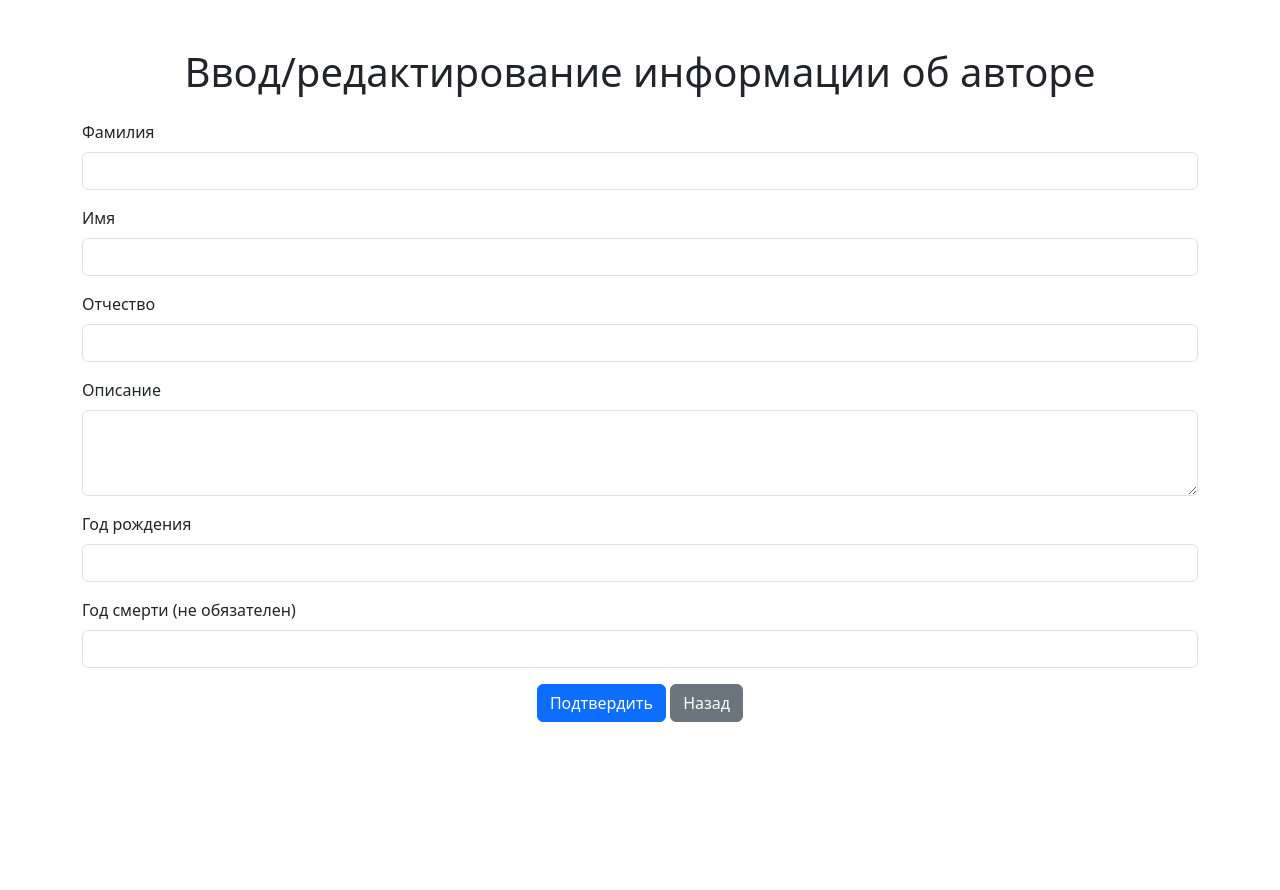
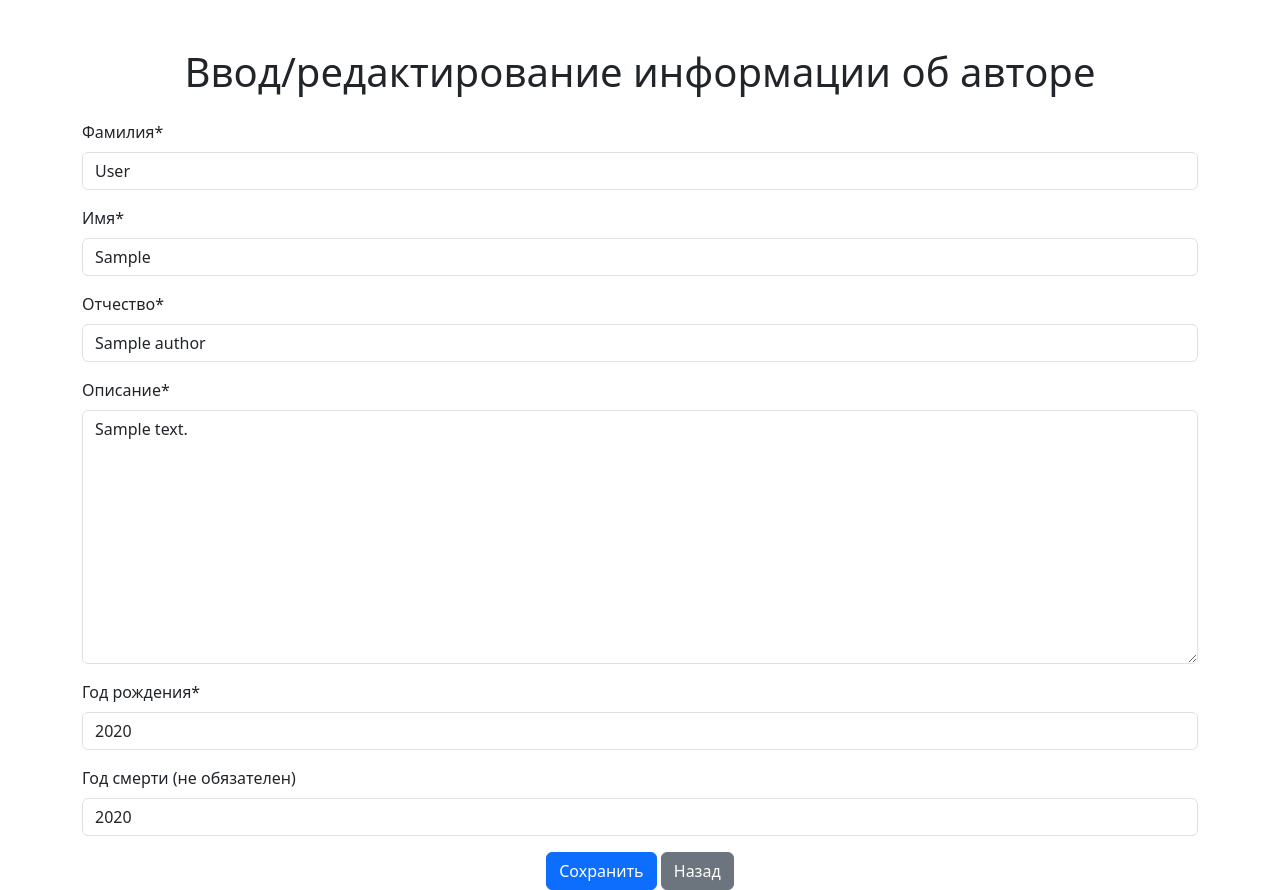
Before and after one commit to SERDCEED24/MyWebSiteGallery, a Django app: page /crud/form/Author/1/ in a window 1280 px wide. Before the commit the page ends 722 px from the top, so only its background shows below. Run offline with Django 5.2, Linux system fonts and the light colour scheme; tables that the repository leaves empty hold one stand-in row (values such as "Sample post"); some libraries are stand-ins or nearby versions.

Commit message:
Completed CRUD for Author table.

```diff
--- /dev/null
+++ b/artbaza/crud/forms.py
@@ -0,0 +1,24 @@
+from django import forms
+from .models import Author
+
+
+class AuthorForm(forms.ModelForm):
+    class Meta:
+        model = Author
+        fields = ['last_name', 'first_name', 'middle_name', 'description', 'year_of_birth', 'year_of_death']
+        labels = {
+            'last_name': 'Фамилия',
+            'first_name': 'Имя',
+            'middle_name': 'Отчество',
+            'description': 'Описание',
+            'year_of_birth': 'Год рождения',
+            'year_of_death': 'Год смерти (не обязателен)',
+        }
+
+
+MODEL_TITLES_HEADERS = {
+    'Author': ['автора', 'авторе']
+}
+MODEL_FORMS = {
+    'Author': AuthorForm
+}
--- a/artbaza/crud/templates/form.html
+++ b/artbaza/crud/templates/form.html
@@ -3,45 +3,22 @@
 <head>
     <meta charset="UTF-8">
     <meta name="viewport" content="width=device-width, initial-scale=1.0">
-    <title>Форма Автор</title>
+    <title>Форма {{ model_title }}</title>
     <link href="https://cdn.jsdelivr.net/npm/bootstrap@5.3.0-alpha3/dist/css/bootstrap.min.css" rel="stylesheet">
 </head>
 <body>
 <div class="container mt-5">
-        <h1 class="text-center">Ввод/редактирование информации об авторе</h1>
-        <form action="{% url 'add_record' 'Author' %}" method="post" class="mt-4">
+    <h1 class="text-center">Ввод/редактирование информации об {{ model_header }}</h1>
+    <form method="post" class="mt-4">
         {% csrf_token %}
-            <div class="mb-3">
-                <label for="last_name" class="form-label">Фамилия</label>
-                <input type="text" class="form-control" id="last_name" name="last_name" value="" required>
-            </div>
-            <div class="mb-3">
-                <label for="first_name" class="form-label">Имя</label>
-                <input type="text" class="form-control" id="first_name" name="first_name" value="" required>
-            </div>
-            <div class="mb-3">
-                <label for="middle_name" class="form-label">Отчество</label>
-                <input type="text" class="form-control" id="middle_name" name="middle_name" value="">
-            </div>
-            <div class="mb-3">
-                <label for="description" class="form-label">Описание</label>
-                <textarea class="form-control" id="description" name="description" rows="3"> </textarea>
-            </div>
-            <div class="mb-3">
-                <label for="year_of_birth" class="form-label">Год рождения</label>
-                <input type="number" class="form-control" id="year_of_birth" name="year_of_birth" value="" required>
-            </div>
-            <div class="mb-3">
-                <label for="year_of_death" class="form-label">Год смерти (не обязателен)</label>
-                <input type="number" class="form-control" id="year_of_death" name="year_of_death" value="">
-            </div>
-            <div class="text-center">
-                <button type="submit" class="btn btn-primary">Подтвердить</button>
+        {% load crispy_forms_tags %}
+        {{ form|crispy }}
+        <div class="text-center mt-3">
+            <button type="submit" class="btn btn-primary">Сохранить</button>
             <a href="/crud/" class="btn btn-secondary">Назад</a>
         </div>
     </form>
 </div>
-
 <script src="https://cdn.jsdelivr.net/npm/bootstrap@5.3.0-alpha3/dist/js/bootstrap.bundle.min.js"></script>
 </body>
 </html>
--- a/artbaza/crud/templates/index.html
+++ b/artbaza/crud/templates/index.html
@@ -46,7 +46,7 @@
                 <button class="btn btn-outline-success" type="submit">Найти</button>
     </form>
     <div class="mt-3 text-end mb-3">
-        <a href="{% url 'form' 'Author' -1 %}" class="btn btn-success">Добавить запись</a>
+        <a href="{% url 'add_form' 'Author' %}" class="btn btn-success">Добавить запись</a>
     </div>
     <table class="table table-striped table-bordered">
         <thead>
@@ -72,7 +72,7 @@
             <td>{{ author.year_of_birth }}</td>
             <td>{{ author.year_of_death|default:"Нет" }}</td>
             <td>
-                <a href="{% url 'form' 'Author' author.id %}" class='btn btn-warning btn-sm'>Редактировать</a>
+                <a href="{% url 'edit_form' 'Author' author.id %}" class='btn btn-warning btn-sm'>Редактировать</a>
                 <form method="post" action="{% url 'delete_record' 'Author' author.id %}" style="display:inline;">
                     {% csrf_token %}
                     <button type="submit" class="btn btn-danger btn-sm">
--- a/artbaza/crud/urls.py
+++ b/artbaza/crud/urls.py
@@ -4,6 +4,6 @@ from . import views
 urlpatterns = [
     path('', views.index),
     path('delete/<str:model_name>/<int:pk>/', views.delete_record, name='delete_record'),
-    path('add/<str:model_name>/', views.add_record, name='add_record'),
-    path('form/<str:model_name>/<int:pk>/', views.form, name='form'),
+    path('form/<str:model_name>/', views.form, name='add_form'),
+    path('form/<str:model_name>/<int:pk>/', views.form, name='edit_form'),
 ]
--- a/artbaza/crud/views.py
+++ b/artbaza/crud/views.py
@@ -2,6 +2,8 @@ from django.shortcuts import get_object_or_404, redirect, render
 from django.apps import apps
 from django.http import HttpResponseNotAllowed, HttpResponseBadRequest
 from .models import Author
+from .forms import AuthorForm, MODEL_FORMS, MODEL_TITLES_HEADERS
+
 
 def index(request):
     authors = Author.objects.all()
@@ -18,33 +20,27 @@ def delete_record(request, model_name, pk):
         return redirect('/crud/')
     return HttpResponseNotAllowed(['POST'])
 
-def add_record(request, model_name):
+def form(request, model_name, pk=None):
+    model = apps.get_model(app_label='crud', model_name=model_name)
+    if not model:
+        return HttpResponseBadRequest("Модель не найдена")
+
+    form_class = MODEL_FORMS.get(model_name)
+    if not form_class:
+        return HttpResponseBadRequest("Форма для этой модели не найдена")
+
+    record = get_object_or_404(model, id=pk) if pk else None
+
     if request.method == "POST":
-        model = apps.get_model(app_label='crud', model_name=model_name)
-        if not model:
-            return HttpResponseNotAllowed(['POST'], "Модель не найдена")
-        fields = {}
-        for field in model._meta.fields:
-            if field.name in request.POST:
-                value = request.POST.get(field.name)
-                # Обрабатываем пустую строку для числовых и других nullable полей
-                if value == '' and (field.null or field.blank):
-                    value = None
-                fields[field.name] = value
-        try:
-            record = model.objects.create(**fields)
-        except Exception as e:
-            return HttpResponseBadRequest(f"Ошибка: {str(e)}")
-        return redirect('/crud/')
-    return HttpResponseNotAllowed(['POST'])
+        model_form = form_class(request.POST, instance=record)
+        if model_form.is_valid():
+            model_form.save()
+            return redirect('/crud/')
+    else:
+        model_form = form_class(instance=record)
 
-def form(request, model_name, pk):
-    if request.method == "GET":
-        model = apps.get_model(app_label='crud', model_name=model_name)
-        if not model:
-            return HttpResponseNotAllowed(['GET'], "Модель не найдена")
-        if pk != -1:
-            record = get_object_or_404(model, pk=pk)
-        else:
-            pass
-    return  render(request, 'form.html')
+    return render(request, 'form.html',{
+                      'form': model_form,
+                      'model_title': MODEL_TITLES_HEADERS[model_name][0],
+                      'model_header' : MODEL_TITLES_HEADERS[model_name][1]
+    })
```
Also changed, not shown: artbaza/artbaza/settings.py (+6 -6 lines). Lines whose indentation alone changed are shown as unchanged.
